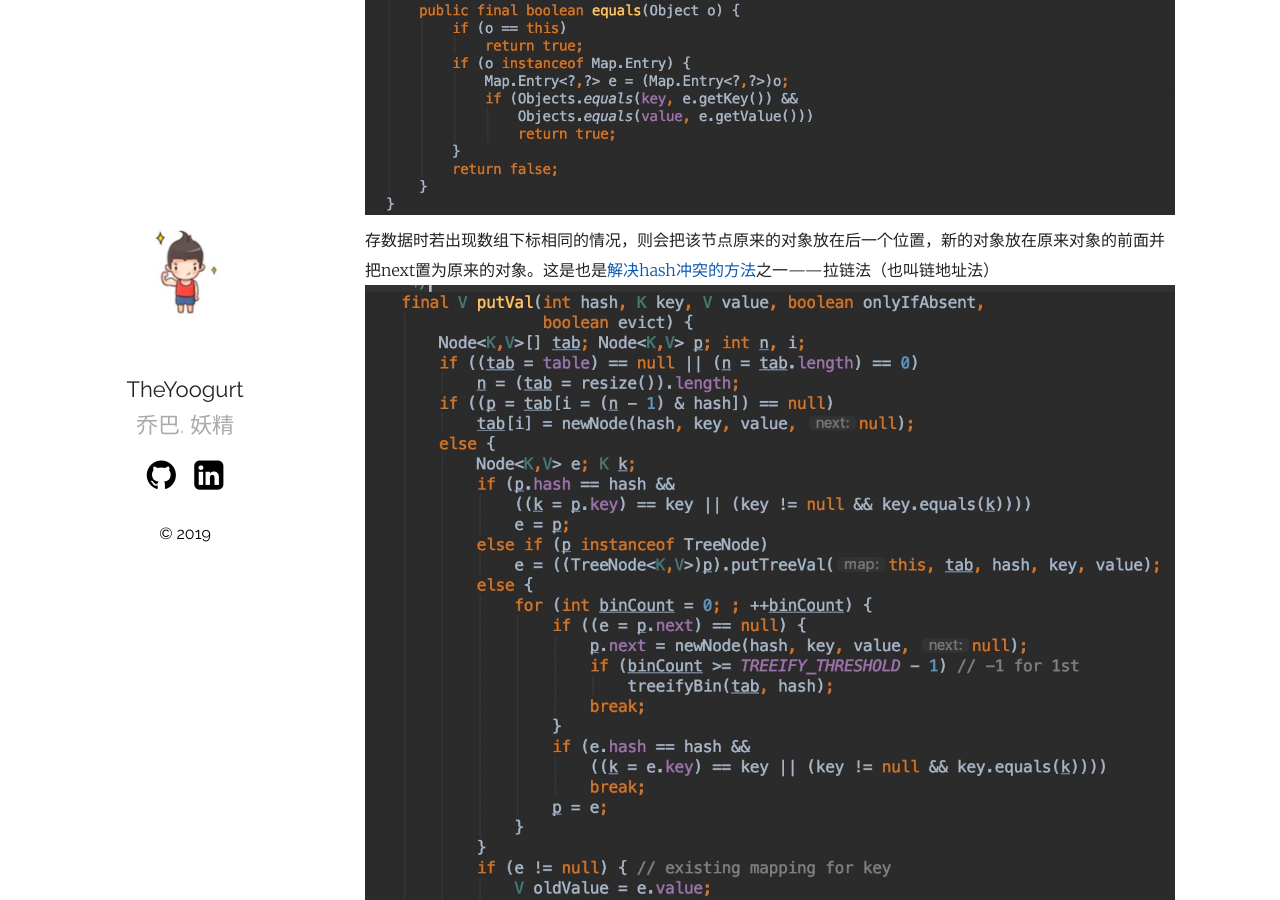
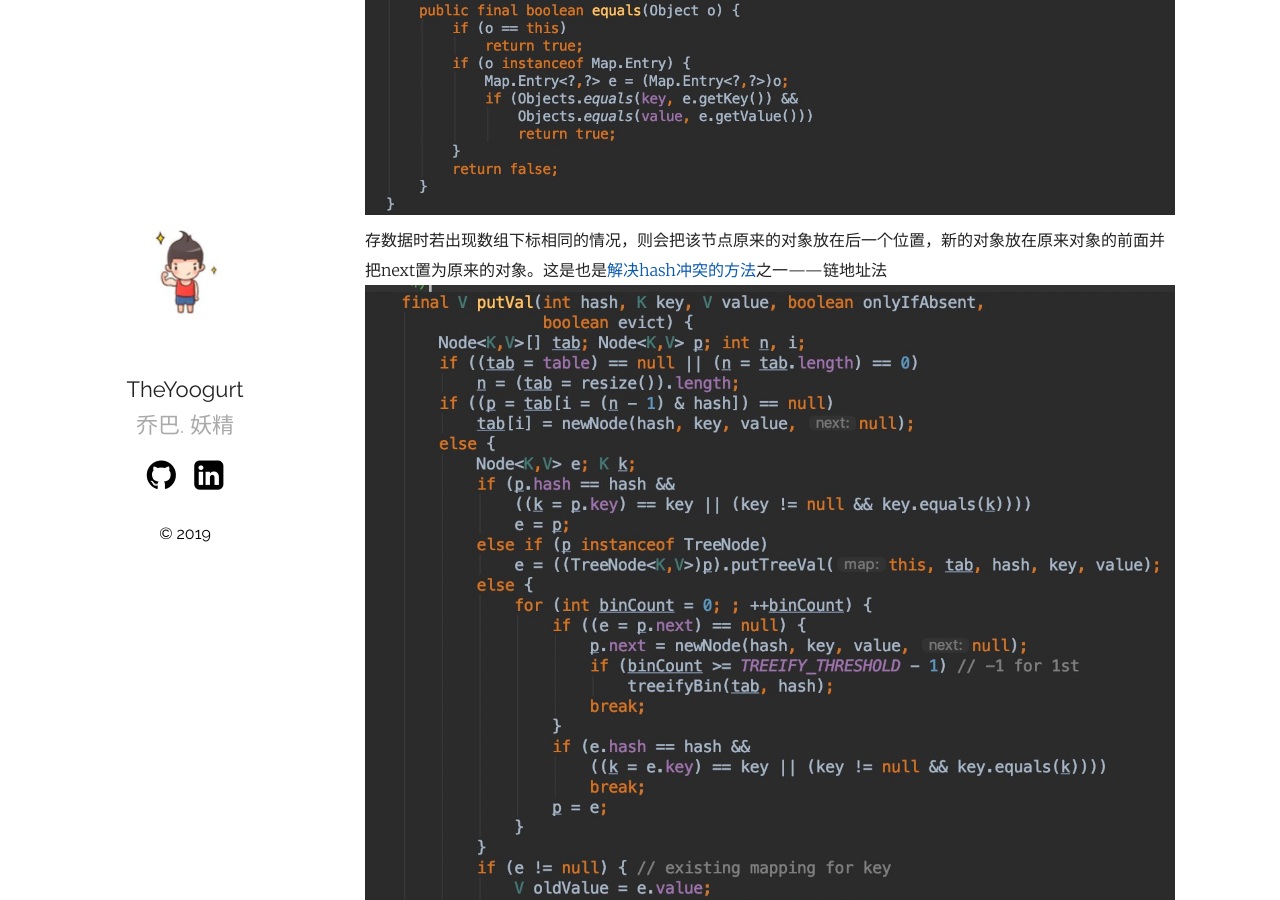
Before and after one commit to TheYoogurt/javalore, a Jekyll site: the page built from index.md, in a window 1280 px wide and 900 px high, scrolled down 1405 px. Built offline with Jekyll 4.4.1, drawn with Linux system fonts in a browser that asks for light colours.

Commit message:
理解问题

```diff
--- a/_posts/2019-06-13-mysql索引梳理.markdown
+++ b/_posts/2019-06-13-mysql索引梳理.markdown
@@ -20,7 +20,7 @@ a.HashMap
 HashMap数据结构中有数组和链表来实现，对数据采用哈希表数据结构存取。左边是数组，记长度为length，当一个对象存进来的时候，先计算其哈希值记为hash，则该对象存的数组下标就是hash%length（取模运算）。
 HashMap中每个节点Node实现了Entry接口，节点中包含属性hash,key,value和next，其中next即该节点中下一个对象，key和value分别为该节点的键和值。
 ![Node构造函数](assets/NodeConstruct.png "Node构造函数")
-存数据时若出现数组下标相同的情况，则会把该节点原来的对象放在后一个位置，新的对象放在原来对象的前面并把next置为原来的对象。这是也是[解决hash冲突的方法](https://www.cnblogs.com/zhangbing12304/p/7997980.html)之一——拉链法（也叫链地址法）
+存数据时若出现数组下标相同的情况，则会把该节点原来的对象放在后一个位置，新的对象放在原来对象的前面并把next置为原来的对象。这是也是[解决hash冲突的方法](https://www.cnblogs.com/zhangbing12304/p/7997980.html)之一——链地址法
 ![put方法调用的主要方法](assets/HashPutValue.png "put方法调用的主要方法")
 b.ArrayList
 ArrayList数据结构就是以Object为元素的数组
```
